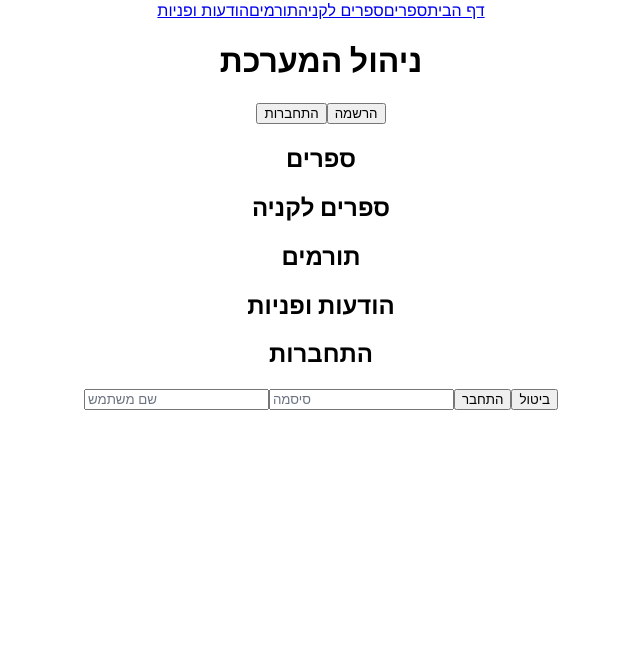
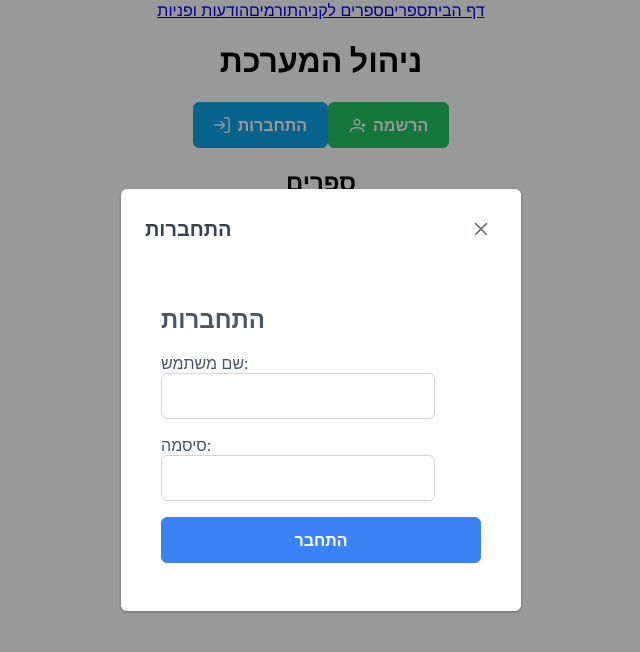
Before and after one commit to chaya2024/EndProject, a React (Create React App) app in the folder client/: page / in a window 1280 px wide. Both pictures are taken after a click on the button "התחברות". Shown: the top 652 px of the page, without its empty margins (319-959 px from the left). Built offline with nearby package versions, Linux system fonts and the light colour scheme.

Commit message:
Fix Authentication System Issues

```diff
--- a/client/src/app/store.js
+++ b/client/src/app/store.js
@@ -1,9 +1,11 @@
 import { configureStore } from "@reduxjs/toolkit"
 import apiSlice from "./apiSlice"
+import authReducer from "../features/auth/authSlice"
 
 const store = configureStore({
     reducer: {
-        [apiSlice.reducerPath]: apiSlice.reducer
+        [apiSlice.reducerPath]: apiSlice.reducer,
+        auth: authReducer
     },
     middleware: (getDefaultMiddleware) =>
         getDefaultMiddleware().concat(apiSlice.middleware),
--- a/client/src/features/NavBar.jsx
+++ b/client/src/features/NavBar.jsx
@@ -1,8 +1,18 @@
 import React from "react";
 import { Link, useLocation } from "react-router-dom";
+import { useSelector, useDispatch } from "react-redux";
+import { removeToken } from "./auth/authSlice";
+import { Button } from "primereact/button";
 
 export default function Navbar() {
     const location = useLocation();
+    const dispatch = useDispatch();
+    const { isUserLoggedIn, username, name } = useSelector(state => state.auth);
+
+    const handleLogout = () => {
+        dispatch(removeToken());
+        alert("התנתקת בהצלחה");
+    };
 
     const links = [
         { name: "דף הבית", path: "/" },
@@ -13,17 +23,35 @@ export default function Navbar() {
     ];
 
     return (
-        <nav className="bg-gray-800 text-white p-3 flex gap-4">
+        <nav className="bg-gray-800 text-white p-3 flex justify-between items-center">
+            <div className="flex gap-4">
                 {links.map((link) => (
                     <Link
                         key={link.path}
                         to={link.path}
-                    className={`px-3 py-1 rounded hover:bg-gray-700 ${location.pathname === link.path ? "bg-gray-700" : ""
+                        className={`px-3 py-1 rounded hover:bg-gray-700 ${
+                            location.pathname === link.path ? "bg-gray-700" : ""
                         }`}
                     >
                         {link.name}
                     </Link>
                 ))}
+            </div>
+
+            {isUserLoggedIn && (
+                <div className="flex items-center gap-3">
+                    <span className="text-sm">
+                        שלום, {name || username}
+                    </span>
+                    <Button
+                        icon="pi pi-sign-out"
+                        className="p-button-sm p-button-danger"
+                        onClick={handleLogout}
+                        tooltip="התנתקות"
+                        tooltipOptions={{ position: 'bottom' }}
+                    />
+                </div>
+            )}
         </nav>
     );
 }
--- a/client/src/features/auth/Login.jsx
+++ b/client/src/features/auth/Login.jsx
@@ -4,32 +4,26 @@ import { setToken } from "./authSlice";
 import { InputText } from "primereact/inputtext";
 import { Button } from "primereact/button";
 import { useDispatch } from "react-redux";
-//import { useNavigate } from "react-router-dom";
+import { Message } from "primereact/message";
 
-
-const Login = () => {
+const Login = ({ onSuccess }) => {
     const dispatch = useDispatch();
-    //const navigate = useNavigate();
-    const [LoginFunc, { isError, error, isSuccess, data }] = useLoginMutation()
+    const [LoginFunc, { isError, error, isSuccess, data, isLoading }] = useLoginMutation()
     const [formData, setFormData] = useState({
         username: "",
         password: ""
     });
 
-    // useEffect(()=>{
-    //     if(isSuccess){
-    //         dispatch(setToken(data));
-    //         //navigate("/books");
-    //     }
-    // },[isSuccess])
     useEffect(() => {
         if (isSuccess && data?.accessToken) {
-            dispatch(setToken({ token: data.accessToken, username: formData.username }));
-            // navigate("/books");
+            dispatch(setToken({
+                token: data.accessToken,
+                username: data.user?.username || formData.username,
+                name: data.user?.name || formData.username
+            }));
+            if (onSuccess) onSuccess();
         }
-    }, [isSuccess, data, dispatch]);
-
-
+    }, [isSuccess, data, dispatch, formData.username, onSuccess]);
 
     const handleChange = (e) => {
         const { name, value } = e.target;
@@ -43,13 +37,21 @@ const Login = () => {
         e.preventDefault();
         LoginFunc(formData)
     }
+
     return (
-        <>
-            <h2>Login</h2>
-            <form onSubmit={handleSubmit} className="login-form">
-                {isError && <p className="error">{error?.data?.message || "Login failed"}</p>}
+        <div className="login-container" style={{ padding: '1rem' }}>
+            <h2>התחברות</h2>
+            <form onSubmit={handleSubmit} className="login-form" style={{ display: 'flex', flexDirection: 'column', gap: '1rem' }}>
+                {isError && (
+                    <Message
+                        severity="error"
+                        text={error?.data?.message || "שגיאה בהתחברות"}
+                        style={{ marginBottom: '1rem' }}
+                    />
+                )}
+
                 <div className="form-group">
-                    <label htmlFor="username">Username:</label>
+                    <label htmlFor="username">שם משתמש:</label>
                     <InputText
                         type="text"
                         id="username"
@@ -57,10 +59,12 @@ const Login = () => {
                         value={formData.username}
                         onChange={handleChange}
                         required
+                        disabled={isLoading}
                     />
                 </div>
+
                 <div className="form-group">
-                    <label htmlFor="password">Password:</label>
+                    <label htmlFor="password">סיסמה:</label>
                     <InputText
                         type="password"
                         id="password"
@@ -68,11 +72,19 @@ const Login = () => {
                         value={formData.password}
                         onChange={handleChange}
                         required
+                        disabled={isLoading}
                     />
                 </div>
-                <Button type="submit">Login</Button>
+
+                <Button
+                    type="submit"
+                    label="התחבר"
+                    loading={isLoading}
+                    disabled={isLoading}
+                />
             </form>
-        </>
+        </div>
     )
 }
+
 export default Login
--- /dev/null
+++ b/client/src/features/auth/Register.jsx
@@ -0,0 +1,130 @@
+import React, { useEffect, useState } from "react";
+import { useRegisterMutation } from "./authApiSlice";
+import { InputText } from "primereact/inputtext";
+import { Button } from "primereact/button";
+import { Message } from "primereact/message";
+
+const Register = ({ onSuccess }) => {
+    const [RegisterFunc, { isError, error, isSuccess, data, isLoading }] = useRegisterMutation()
+    const [formData, setFormData] = useState({
+        name: "",
+        username: "",
+        password: "",
+        email: "",
+        phone: ""
+    });
+
+    useEffect(() => {
+        if (isSuccess) {
+            alert("נרשמת בהצלחה! כעת תוכל להתחבר");
+            setFormData({
+                name: "",
+                username: "",
+                password: "",
+                email: "",
+                phone: ""
+            });
+            if (onSuccess) onSuccess();
+        }
+    }, [isSuccess, onSuccess]);
+
+    const handleChange = (e) => {
+        const { name, value } = e.target;
+        setFormData({
+            ...formData,
+            [name]: value,
+        });
+    };
+
+    const handleSubmit = (e) => {
+        e.preventDefault();
+        RegisterFunc(formData)
+    }
+
+    return (
+        <div className="register-container" style={{ padding: '1rem' }}>
+            <h2>הרשמה</h2>
+            <form onSubmit={handleSubmit} className="register-form" style={{ display: 'flex', flexDirection: 'column', gap: '1rem' }}>
+                {isError && (
+                    <Message
+                        severity="error"
+                        text={error?.data?.message || "שגיאה בהרשמה"}
+                        style={{ marginBottom: '1rem' }}
+                    />
+                )}
+
+                <div className="form-group">
+                    <label htmlFor="name">שם מלא:</label>
+                    <InputText
+                        type="text"
+                        id="name"
+                        name="name"
+                        value={formData.name}
+                        onChange={handleChange}
+                        required
+                        disabled={isLoading}
+                    />
+                </div>
+
+                <div className="form-group">
+                    <label htmlFor="username">שם משתמש:</label>
+                    <InputText
+                        type="text"
+                        id="username"
+                        name="username"
+                        value={formData.username}
+                        onChange={handleChange}
+                        required
+                        disabled={isLoading}
+                    />
+                </div>
+
+                <div className="form-group">
+                    <label htmlFor="password">סיסמה:</label>
+                    <InputText
+                        type="password"
+                        id="password"
+                        name="password"
+                        value={formData.password}
+                        onChange={handleChange}
+                        required
+                        disabled={isLoading}
+                    />
+                </div>
+
+                <div className="form-group">
+                    <label htmlFor="email">אימייל (אופציונלי):</label>
+                    <InputText
+                        type="email"
+                        id="email"
+                        name="email"
+                        value={formData.email}
+                        onChange={handleChange}
+                        disabled={isLoading}
+                    />
+                </div>
+
+                <div className="form-group">
+                    <label htmlFor="phone">טלפון (אופציונלי):</label>
+                    <InputText
+                        type="tel"
+                        id="phone"
+                        name="phone"
+                        value={formData.phone}
+                        onChange={handleChange}
+                        disabled={isLoading}
+                    />
+                </div>
+
+                <Button
+                    type="submit"
+                    label="הירשם"
+                    loading={isLoading}
+                    disabled={isLoading}
+                />
+            </form>
+        </div>
+    )
+}
+
+export default Register
--- a/client/src/features/auth/authSlice.js
+++ b/client/src/features/auth/authSlice.js
@@ -1,35 +1,40 @@
 import { createSlice } from "@reduxjs/toolkit";
 
 const initialToken = localStorage.getItem("token");
+const initialUsername = localStorage.getItem("username");
+
 const authSlice = createSlice({
     name: "auth",
     initialState: {
         token: initialToken || "",
-        // isUserLoggedIn: localStorage.getItem("token")? true: false,
         isUserLoggedIn: !!initialToken,
-        userFullName: ""
+        username: initialUsername || "",
+        name: localStorage.getItem("name") || ""
     },
     reducers: {
-        // setToken: (state, action) => {
-        //     const token=action.payload.token
-        //     state.token = token
-        //     state.isUserLoggedIn= true
-        //     localStorage.setItem("token", token)
-        // },
         setToken: (state, action) => {
-            const { token, username } = action.payload;
+            const { token, username, name } = action.payload;
             state.token = token;
             state.username = username || "";
+            state.name = name || username || "";
             state.isUserLoggedIn = true;
+
             localStorage.setItem("token", token);
+            localStorage.setItem("username", username || "");
+            localStorage.setItem("name", name || username || "");
         },
+        removeToken: (state) => {
+            state.token = "";
+            state.username = "";
+            state.name = "";
+            state.isUserLoggedIn = false;
 
-        removeToken: (state) => {
-            state.token = ""
-            state.isUserLoggedIn = false
-            localStorage.removeItem("token")
+            localStorage.removeItem("token");
+            localStorage.removeItem("username");
+            localStorage.removeItem("name");
         }
     }
 })
+
 export default authSlice.reducer
 export const { setToken, removeToken } = authSlice.actions
--- a/client/src/features/home/HomePage.jsx
+++ b/client/src/features/home/HomePage.jsx
@@ -1,57 +1,33 @@
-import React, { useState, useEffect } from "react";
+import React, { useState } from "react";
 import { useNavigate } from "react-router-dom";
+import { useSelector, useDispatch } from "react-redux";
+import { removeToken } from "../auth/authSlice";
+import { Dialog } from "primereact/dialog";
+import { Button } from "primereact/button";
+import Login from "../auth/Login";
+import Register from "../auth/Register";
 
 export default function HomePage() {
     const navigate = useNavigate();
-    const [user, setUser] = useState(null);
-    const [showModal, setShowModal] = useState(false);
-    const [isLogin, setIsLogin] = useState(true);
-    const [formData, setFormData] = useState({ username: "", password: "" });
+    const dispatch = useDispatch();
+    const { isUserLoggedIn, username, name } = useSelector(state => state.auth);
 
-    useEffect(() => {
-        const savedUser = localStorage.getItem("user");
-        if (savedUser) {
-            setUser(savedUser);
-        }
-    }, []);
+    const [showLoginModal, setShowLoginModal] = useState(false);
+    const [showRegisterModal, setShowRegisterModal] = useState(false);
 
-    const handleSubmit = async (e) => {
-        e.preventDefault();
-        const endpoint = isLogin ? "http://localhost:1234/auth/login" : "http://localhost:1234/auth/register";
-
-        try {
-            const res = await fetch(endpoint, {
-                method: "POST",
-                headers: { "Content-Type": "application/json" },
-                body: JSON.stringify({ name: formData.username, password: formData.password })
-            });
-
-            if (res.ok) {
-                if (isLogin) {
-                    const data = await res.json();
-                    setUser(data.username || formData.username);
-                    localStorage.setItem("user", data.username || formData.username);
-                    alert("התחברת בהצלחה");
-                } else {
-                    alert("נרשמת בהצלחה, כעת התחבר");
-                    setIsLogin(true);
-                }
-                setShowModal(false);
-                setFormData({ username: "", password: "" });
-            } else {
-                const errorData = await res.json();
-                alert("פעולה נכשלה: " + (errorData.message || "שגיאה לא ידועה"));
-            }
-        } catch (err) {
-            console.error(err);
-            alert("שגיאה בשרת");
-        }
+    const handleLogout = () => {
+        dispatch(removeToken());
+        alert("התנתקת בהצלחה");
     };
 
-    const handleLogout = () => {
-        setUser(null);
-        localStorage.removeItem("user");
-        alert("התנתקת");
+    const handleLoginSuccess = () => {
+        setShowLoginModal(false);
+        alert("התחברת בהצלחה");
+    };
+
+    const handleRegisterSuccess = () => {
+        setShowRegisterModal(false);
+        setShowLoginModal(true);
     };
 
     const modules = [
@@ -62,35 +38,58 @@ export default function HomePage() {
     ];
 
     return (
+        <>
+            <Dialog
+                header="התחברות"
+                visible={showLoginModal}
+                onHide={() => setShowLoginModal(false)}
+                modal
+                style={{ width: '400px' }}
+            >
+                <Login onSuccess={handleLoginSuccess} />
+            </Dialog>
+
+            <Dialog
+                header="הרשמה"
+                visible={showRegisterModal}
+                onHide={() => setShowRegisterModal(false)}
+                modal
+                style={{ width: '400px' }}
+            >
+                <Register onSuccess={handleRegisterSuccess} />
+            </Dialog>
+
             <div className="p-8">
                 <h1 className="text-3xl font-bold mb-6 text-center">ניהול המערכת</h1>
 
                 <div className="flex justify-center mb-6 gap-4">
-                {!user ? (
+                    {!isUserLoggedIn ? (
                         <>
-                        <button
-                            className="bg-blue-500 text-white rounded px-4 py-2 hover:bg-blue-600"
-                            onClick={() => { setIsLogin(true); setShowModal(true); }}
-                        >
-                            התחברות
-                        </button>
-                        <button
-                            className="bg-green-500 text-white rounded px-4 py-2 hover:bg-green-600"
-                            onClick={() => { setIsLogin(false); setShowModal(true); }}
-                        >
-                            הרשמה
-                        </button>
+                            <Button
+                                label="התחברות"
+                                icon="pi pi-sign-in"
+                                className="p-button-info"
+                                onClick={() => setShowLoginModal(true)}
+                            />
+                            <Button
+                                label="הרשמה"
+                                icon="pi pi-user-plus"
+                                className="p-button-success"
+                                onClick={() => setShowRegisterModal(true)}
+                            />
                         </>
                     ) : (
-                    <>
-                        <span className="text-lg">שלום, {user}!</span>
-                        <button
-                            className="bg-red-500 text-white rounded px-4 py-2 hover:bg-red-600"
+                        <div className="flex items-center gap-4">
+                            <span className="text-lg font-semibold">
+                                שלום, {name || username}!
+                            </span>
+                            <Button
+                                label="התנתקות"
+                                icon="pi pi-sign-out"
+                                className="p-button-danger"
                                 onClick={handleLogout}
-                        >
-                            התנתקות
-                        </button>
-                    </>
+                            />
+                        </div>
                     )}
                 </div>
 
@@ -105,45 +104,7 @@ export default function HomePage() {
                         </div>
                     ))}
                 </div>
-
-            {showModal && (
-                <div className="fixed inset-0 bg-black bg-opacity-50 flex items-center justify-center">
-                    <div className="bg-white rounded-lg p-6 w-80">
-                        <h2 className="text-xl font-bold mb-4 text-center">{isLogin ? "התחברות" : "הרשמה"}</h2>
-                        <form onSubmit={handleSubmit} className="flex flex-col gap-3">
-                            <input
-                                type="text"
-                                placeholder="שם משתמש"
-                                className="border p-2 rounded"
-                                value={formData.username}
-                                onChange={(e) => setFormData({ ...formData, username: e.target.value })}
-                                required
-                            />
-                            <input
-                                type="password"
-                                placeholder="סיסמה"
-                                className="border p-2 rounded"
-                                value={formData.password}
-                                onChange={(e) => setFormData({ ...formData, password: e.target.value })}
-                                required
-                            />
-                            <button
-                                type="submit"
-                                className="bg-blue-500 text-white rounded px-4 py-2 hover:bg-blue-600"
-                            >
-                                {isLogin ? "התחבר" : "הירשם"}
-                            </button>
-                            <button
-                                type="button"
-                                className="text-gray-500 hover:text-gray-700 text-sm mt-2"
-                                onClick={() => setShowModal(false)}
-                            >
-                                ביטול
-                            </button>
-                        </form>
             </div>
-                </div>
-            )}
-        </div>
+        </>
     );
 }
```
Also changed, not shown: 1 other file (tests, documents, lock files or other folders). Lines whose indentation alone changed are shown as unchanged.
